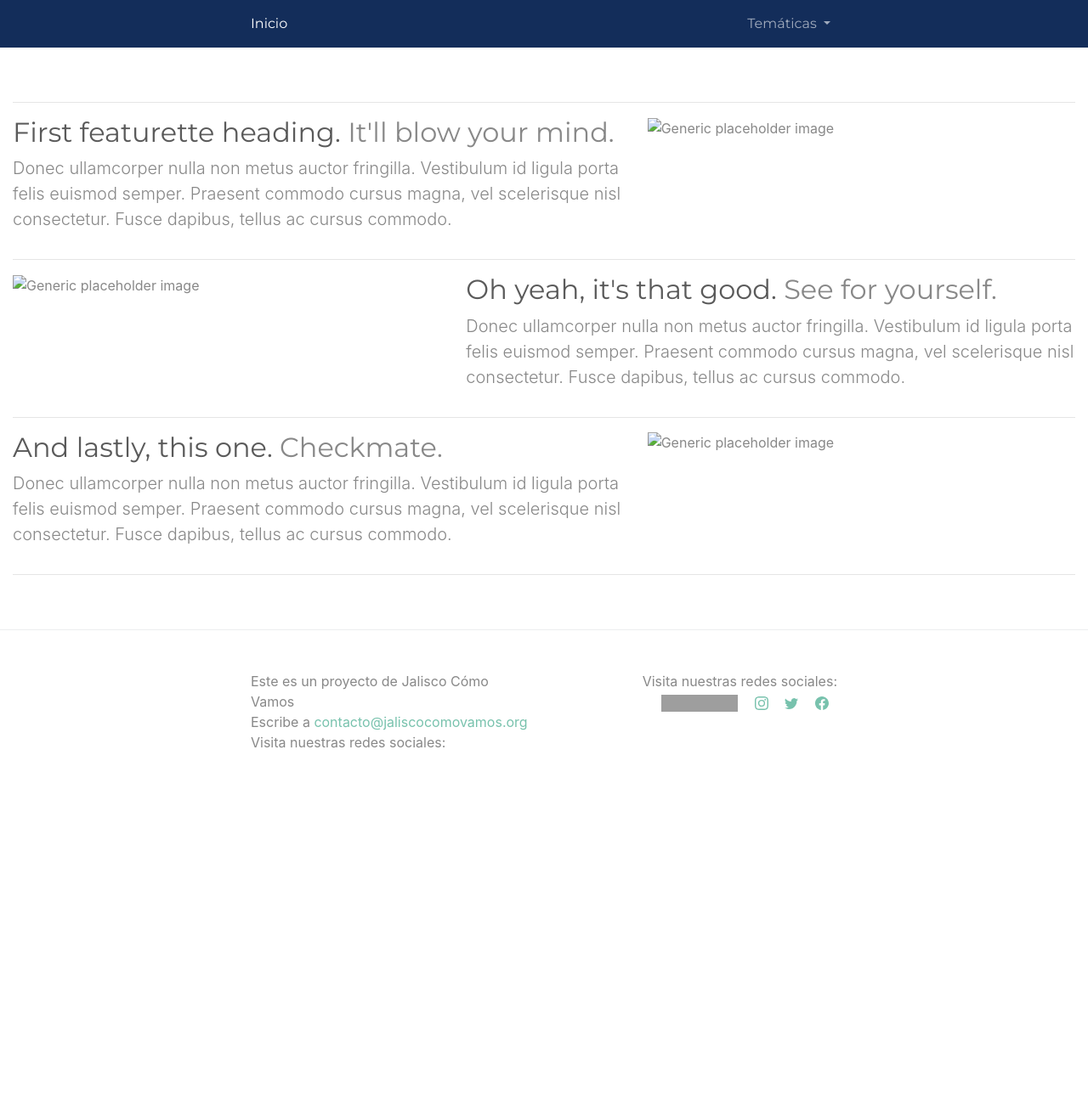
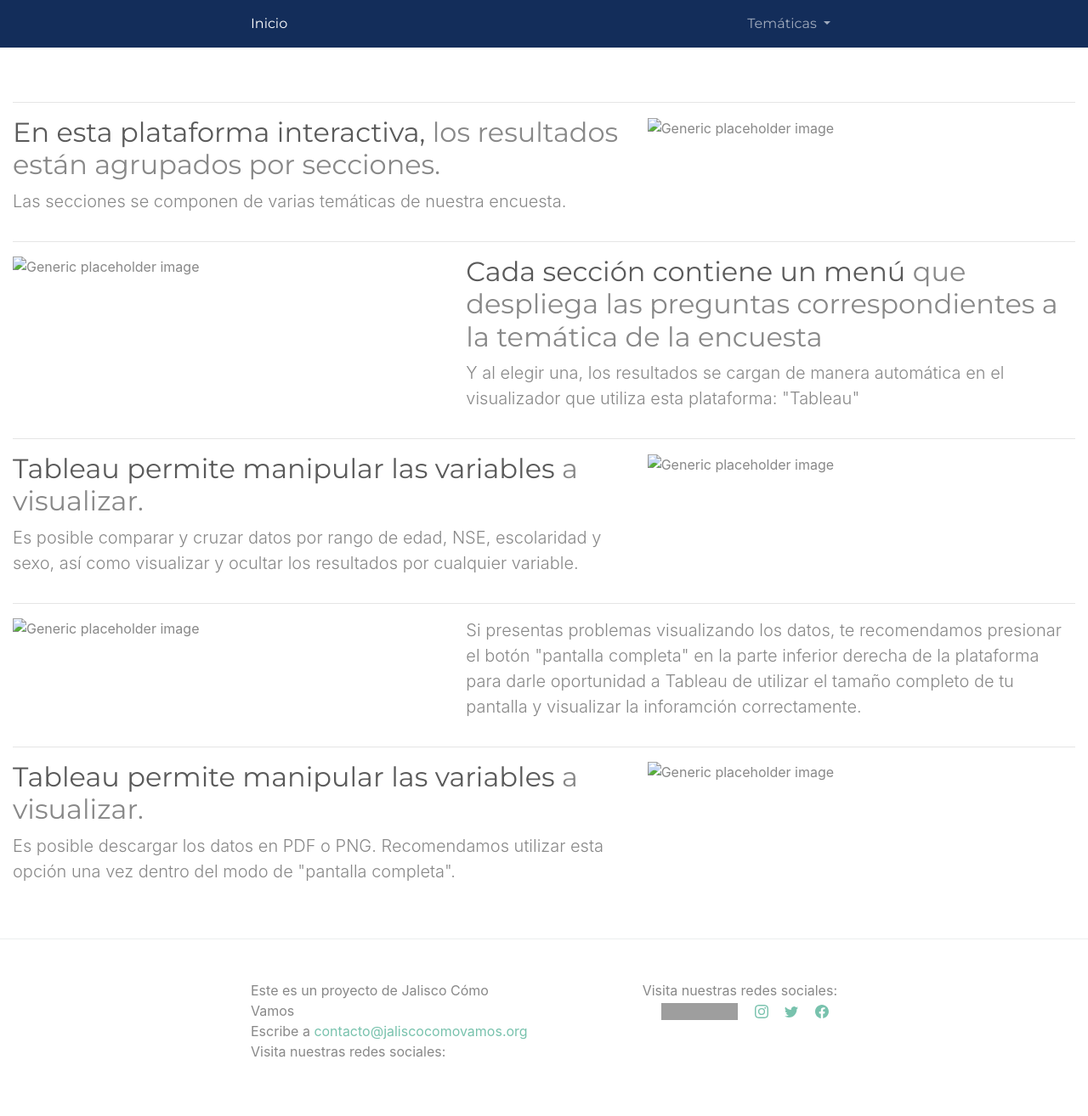
Before and after one commit to JaliscoComoVamos/epc2020, a Jekyll site: the page built from guia-de-uso.html, in a window 1280 px wide. Shown: the whole page at 85% size. Built offline with Jekyll 4.4.1, drawn with Linux system fonts in a browser that asks for light colours; before the commit the page ends 950 px from its top, so only the background shows below that; grey boxes are pictures that could not be loaded.

Commit message:
Update guia-de-uso.html

```diff
--- a/guia-de-uso.html
+++ b/guia-de-uso.html
@@ -9,8 +9,8 @@ title: Séptima Encuesta de Percepción Ciudadana sobre Calidad de Vida 2020
 
         <div class="row featurette">
           <div class="col-md-7">
-            <h2 class="featurette-heading">First featurette heading. <span class="text-muted">It'll blow your mind.</span></h2>
-            <p class="lead">Donec ullamcorper nulla non metus auctor fringilla. Vestibulum id ligula porta felis euismod semper. Praesent commodo cursus magna, vel scelerisque nisl consectetur. Fusce dapibus, tellus ac cursus commodo.</p>
+            <h2 class="featurette-heading">En esta plataforma interactiva,<span class="text-muted"> los resultados están agrupados por secciones.</span></h2>
+            <p class="lead">Las secciones se componen de varias temáticas de nuestra encuesta.</p>
           </div>
           <div class="col-md-5">
             <img class="featurette-image img-fluid mx-auto" data-src="holder.js/500x500/auto" alt="Generic placeholder image">
@@ -21,8 +21,8 @@ title: Séptima Encuesta de Percepción Ciudadana sobre Calidad de Vida 2020
 
         <div class="row featurette">
           <div class="col-md-7 order-md-2">
-            <h2 class="featurette-heading">Oh yeah, it's that good. <span class="text-muted">See for yourself.</span></h2>
-            <p class="lead">Donec ullamcorper nulla non metus auctor fringilla. Vestibulum id ligula porta felis euismod semper. Praesent commodo cursus magna, vel scelerisque nisl consectetur. Fusce dapibus, tellus ac cursus commodo.</p>
+            <h2 class="featurette-heading">Cada sección contiene un menú <span class="text-muted">que despliega las preguntas correspondientes a la temática de la encuesta</span></h2>
+            <p class="lead">Y al elegir una, los resultados se cargan de manera automática en el visualizador que utiliza esta plataforma: "Tableau"</p>
           </div>
           <div class="col-md-5 order-md-1">
             <img class="featurette-image img-fluid mx-auto" data-src="holder.js/500x500/auto" alt="Generic placeholder image">
@@ -33,8 +33,8 @@ title: Séptima Encuesta de Percepción Ciudadana sobre Calidad de Vida 2020
 
         <div class="row featurette">
           <div class="col-md-7">
-            <h2 class="featurette-heading">And lastly, this one. <span class="text-muted">Checkmate.</span></h2>
-            <p class="lead">Donec ullamcorper nulla non metus auctor fringilla. Vestibulum id ligula porta felis euismod semper. Praesent commodo cursus magna, vel scelerisque nisl consectetur. Fusce dapibus, tellus ac cursus commodo.</p>
+            <h2 class="featurette-heading">Tableau permite manipular las variables <span class="text-muted">a visualizar.</span></h2>
+            <p class="lead">Es posible comparar y cruzar datos por rango de edad, NSE, escolaridad y sexo, así como visualizar y ocultar los resultados por cualquier variable.</p>
           </div>
           <div class="col-md-5">
             <img class="featurette-image img-fluid mx-auto" data-src="holder.js/500x500/auto" alt="Generic placeholder image">
@@ -43,4 +43,28 @@ title: Séptima Encuesta de Percepción Ciudadana sobre Calidad de Vida 2020
 
         <hr class="featurette-divider">
 
+
+
+        <div class="row featurette">
+          <div class="col-md-7 order-md-2">
+
+            <p class="lead">Si presentas problemas visualizando los datos, te recomendamos presionar el botón "pantalla completa" en la parte inferior derecha de la plataforma para darle oportunidad a Tableau de utilizar el tamaño completo de tu pantalla y visualizar la inforamción correctamente. </p>
+          </div>
+          <div class="col-md-5 order-md-1">
+            <img class="featurette-image img-fluid mx-auto" data-src="holder.js/500x500/auto" alt="Generic placeholder image">
+          </div>
+        </div>
+
+        <hr class="featurette-divider">
+
+        <div class="row featurette">
+          <div class="col-md-7">
+            <h2 class="featurette-heading">Tableau permite manipular las variables <span class="text-muted">a visualizar.</span></h2>
+            <p class="lead">Es posible descargar los datos en PDF o PNG. Recomendamos utilizar esta opción una vez dentro del modo de "pantalla completa".</p>
+          </div>
+          <div class="col-md-5">
+            <img class="featurette-image img-fluid mx-auto" data-src="holder.js/500x500/auto" alt="Generic placeholder image">
+          </div>
+        </div>
+
         <!-- /END THE FEATURETTES -->
```
